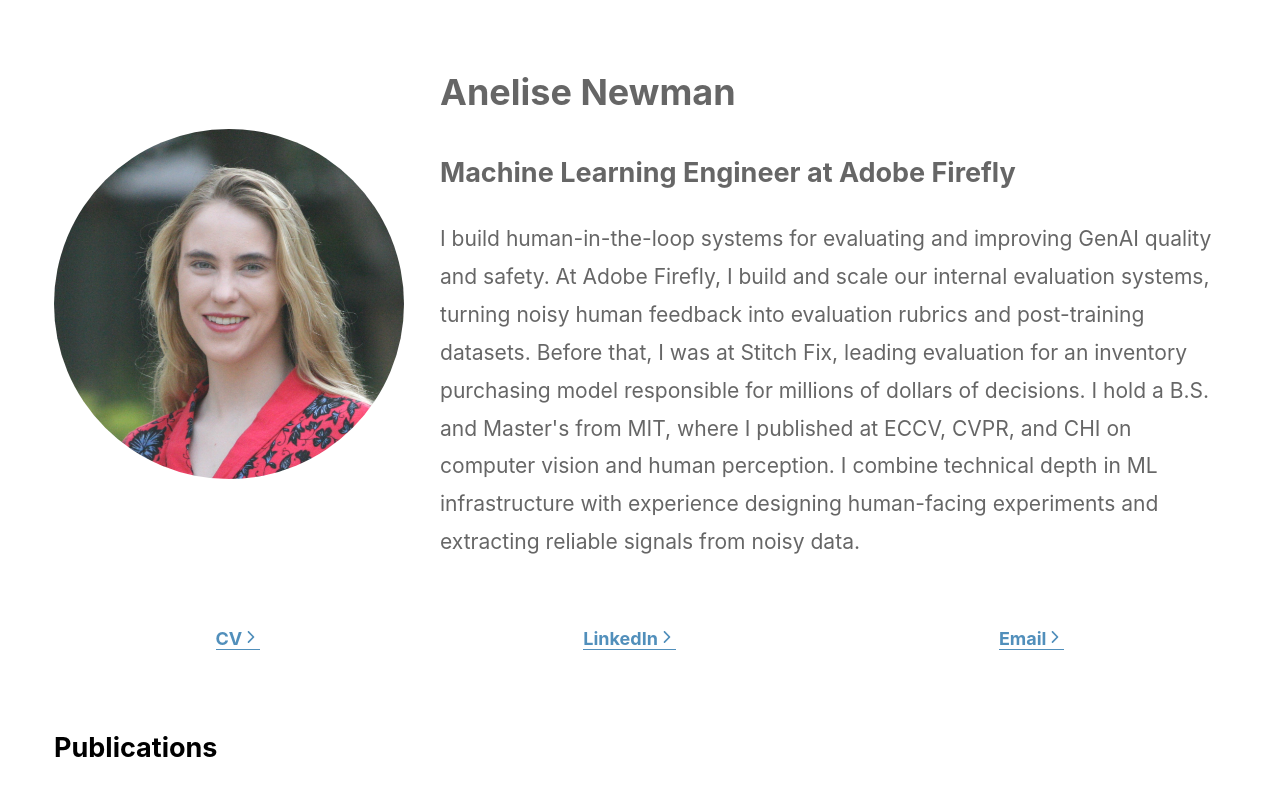
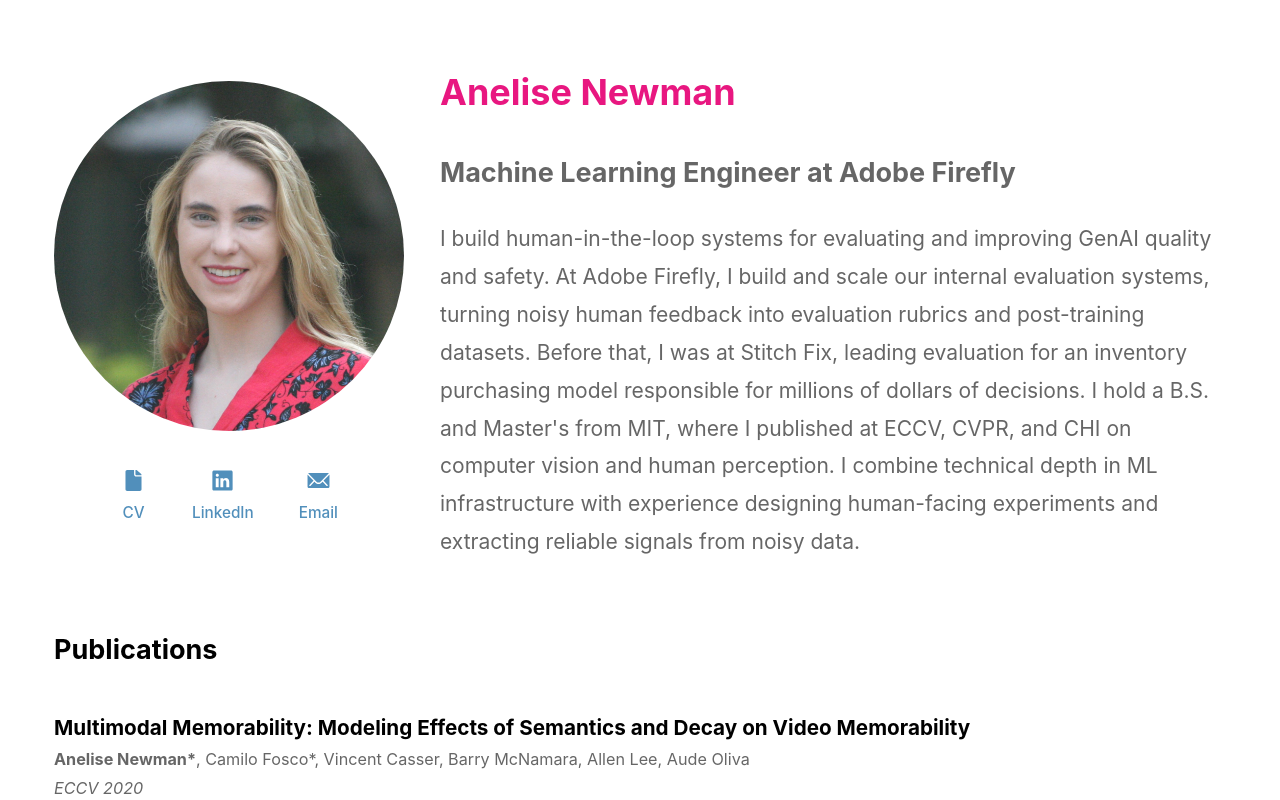
Before and after one commit to a-newman/a-newman.github.io, a React (Create React App) app: page / in a window 1280 px wide. Shown: the top 800 px of the page. Built offline with nearby package versions, Linux system fonts and the light colour scheme.

Commit message:
looking good

```diff
--- a/src/components/Home.css
+++ b/src/components/Home.css
@@ -14,11 +14,23 @@ ul {
   text-align: left;
 }
 
+.intro-left {
+  display: flex;
+  flex-direction: column;
+  align-items: center;
+  gap: 1em;
+  flex-shrink: 0;
+}
+
 .intro-text {
   flex: 1;
 }
 
-.intro-text h1,
+.intro-text h1 {
+  text-align: left;
+  color: #e81780;
+}
+
 .intro-text h2,
 .intro-text h3 {
   text-align: left;
@@ -27,7 +39,6 @@ ul {
 .me-pic-container {
   max-width: 350px;
   min-width: 350px;
-  flex-shrink: 0;
 }
 
 /*
@@ -97,6 +108,10 @@ ul {
     text-align: center;
   }
 
+  .intro-left {
+    width: 100%;
+  }
+
   .intro-text {
     text-align: center;
   }
--- a/src/components/Home.js
+++ b/src/components/Home.js
@@ -50,9 +50,9 @@ const CompactPublication = ({ title, authors, venue, links }) => {
 
 function HomePage() {
   const links = [
-    { name: "CV", href: cv },
-    { name: "LinkedIn", href: "https://www.linkedin.com/in/anelise-newman/" },
-    { name: "Email", href: "mailto:anelisenewman@gmail.com" }
+    { name: "CV", href: cv, icon: "IoIosDocument" },
+    { name: "LinkedIn", href: "https://www.linkedin.com/in/anelise-newman/", icon: "IoLogoLinkedin" },
+    { name: "Email", href: "mailto:anelisenewman@gmail.com", icon: "IoIosMail" }
   ];
 
   const publications = researchData.sections.find(s => s.name === "Publications")?.items || [];
@@ -60,15 +60,16 @@ function HomePage() {
   return (
     <div className="home-content">
       <div className="intro-section">
-        <CircularImage src={me} className="me-pic-container" />
+        <div className="intro-left">
+          <CircularImage src={me} className="me-pic-container" />
+          <SimpleLinkList links={links} />
+        </div>
         <div className="intro-text">
           <h1>Anelise Newman</h1>
           <h2>Machine Learning Engineer at Adobe Firefly</h2>
           <h3>I build human-in-the-loop systems for evaluating and improving GenAI quality and safety. At Adobe Firefly, I build and scale our internal evaluation systems, turning noisy human feedback into evaluation rubrics and post-training datasets. Before that, I was at Stitch Fix, leading evaluation for an inventory purchasing model responsible for millions of dollars of decisions. I hold a B.S. and Master's from MIT, where I published at ECCV, CVPR, and CHI on computer vision and human perception. I combine technical depth in ML infrastructure with experience designing human-facing experiments and extracting reliable signals from noisy data.</h3>
         </div>
       </div>
-
-      <SimpleLinkList links={links} />
 
       <div className="research-summary">
         <h2>Publications</h2>
--- a/src/components/SimpleLinkList.css
+++ b/src/components/SimpleLinkList.css
@@ -1,21 +1,35 @@
 .links-flexbox {
   display: flex;
   flex-direction: row;
-  flex-wrap: wrap;
+  gap: 2.5em;
   align-items: center;
-  align-content: center;
-  justify-content: space-around;
-  color: var(--accent-color);
-  font-weight: bold;
+  justify-content: center;
+  margin-top: 1em;
 }
 
-.links-elt {
-  border-bottom: 1px solid var(--accent-color);
-  margin: 20px;
-  display: block;
-  line-height: 1.2;
+.icon-link {
+  color: var(--accent-color);
+  transition: all 0.2s ease;
+  display: flex;
+  flex-direction: column;
+  align-items: center;
+  gap: 0.3em;
+  text-decoration: none;
 }
 
-.link-arrow-icon {
-  margin-bottom: -0.1em;
+.icon-link .icon {
+  transition: transform 0.2s ease;
 }
+
+.icon-label {
+  font-size: 0.85em;
+  font-weight: 500;
+}
+
+.icon-link:hover {
+  color: var(--link-hover-color);
+}
+
+.icon-link:hover .icon {
+  transform: scale(1.1);
+}
--- a/src/components/SimpleLinkList.js
+++ b/src/components/SimpleLinkList.js
@@ -1,19 +1,22 @@
 import React from "react";
-import { IoIosArrowForward } from "react-icons/io";
+import * as IoIcons from "react-icons/io";
 
 import "./SimpleLinkList.css";
 
-const ProfLink = props => (
-  <p className="links-elt">
-    <a href={props.href}>{props.name}</a>
-    <IoIosArrowForward className="link-arrow-icon" />
-  </p>
-);
+const ProfLink = props => {
+  const Icon = IoIcons[props.icon];
+  return (
+    <a href={props.href} className="icon-link" title={props.name}>
+      <Icon size="1.5em" className="icon" />
+      <span className="icon-label">{props.name}</span>
+    </a>
+  );
+};
 
 export default props => (
   <div className="links-flexbox">
     {props.links.map((elt, i) => (
-      <ProfLink name={elt.name} href={elt.href} key={`ProfLink${i}`} />
+      <ProfLink name={elt.name} href={elt.href} icon={elt.icon} key={`ProfLink${i}`} />
     ))}
   </div>
 );
```
